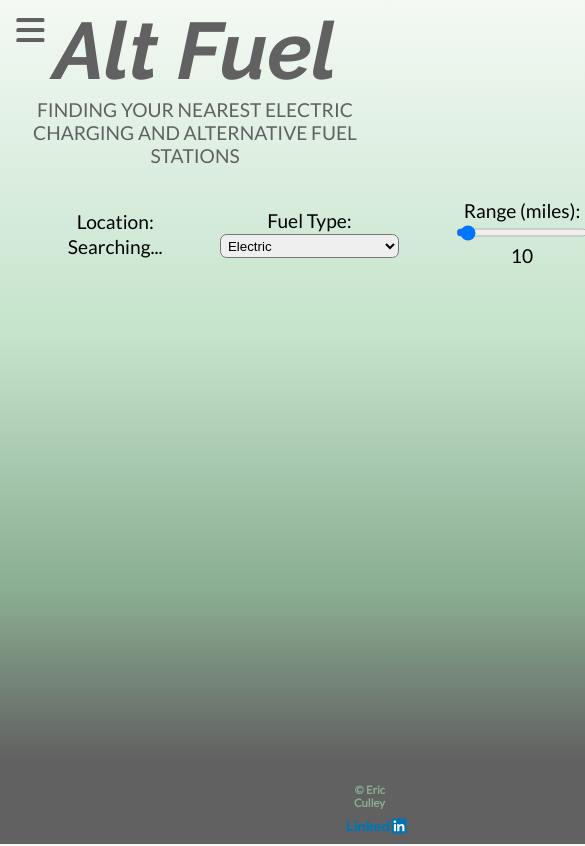
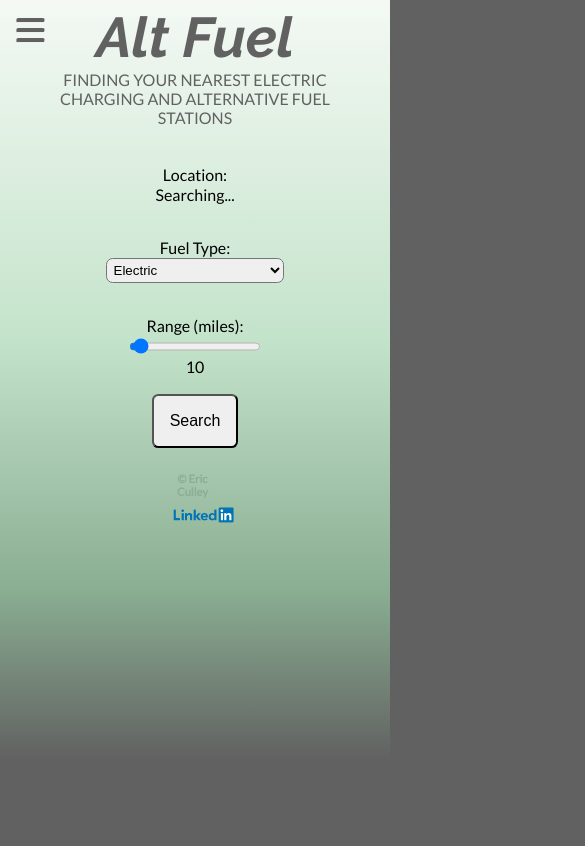
Before and after one commit to ericulley/AltFuel, a plain HTML site: page index.html in a window 390 px wide. Shown: the top 846 px of the page, 585 px wide, since content can reach past the window. Drawn offline with nearby package versions, Linux system fonts and the light colour scheme.

Commit message:
Added mobile responsiveness

```diff
--- a/index.html
+++ b/index.html
@@ -10,6 +10,11 @@
         <script src="app.js" type="text/javascript"></script>
     </head>
     <body>
+        <div class="" id="nav-tab">
+            <hr class="nav-tab-line">
+            <hr class="nav-tab-line">
+            <hr class="nav-tab-line">
+        </div>
         <nav class="">
             <div class="nav-link"><a href="https://ericulley.github.io/AltFuel">Home</a></div>
             <hr class="nav-link-hr">
@@ -21,11 +26,6 @@
             <hr class="nav-link-hr">
             <div class="nav-link"><a href="https://afdc.energy.gov/fuels/ethanol.html" target="_blank">Ethanol 85</a></div>
         </nav>
-        <div class="" id="nav-tab">
-            <hr class="nav-tab-line">
-            <hr class="nav-tab-line">
-            <hr class="nav-tab-line">
-        </div>
         <header>
             <h1>Alt Fuel</h1>
             <h2>FINDING YOUR NEAREST ELECTRIC CHARGING AND ALTERNATIVE FUEL STATIONS</h2>
--- a/style.css
+++ b/style.css
@@ -5,6 +5,10 @@
 }
 
 html {
+    background-color: #616161;
+}
+
+body {
     font-family: 'Lato', sans-serif;
     background-image: linear-gradient(
         #f4f9f4,
@@ -12,7 +16,7 @@ html {
         #8aae92 70%,
         #616161 90%
         );
-    height: 100%;
+    height: 100vh;
 }
 
 main {
@@ -90,6 +94,7 @@ h1 {
 h2 {
     font-size: 1.2em;
     font-weight: 200;
+    padding: 0 1em;
 }
 
 /* INPUT STYLES */
@@ -211,3 +216,69 @@ img {
     0% {transform: translateY(-250px) scaleY(0);}
     100% {transform: translateY(0) scaleY(1);}
 }
+
+/* Media Queries */
+@media (max-width: 800px) {
+    footer {
+        position: relative;
+        text-align: center;
+        justify-content: center;
+        margin-top: .5em;
+    }
+}
+
+@media (max-width: 730px) {
+    #input-cont {
+        align-items: start;
+        display: grid;
+        grid-template-columns: 1fr 1fr 1fr;
+        grid-template-areas:
+            "row1A row1B row1C"
+            ".submit."
+    }
+
+    .input-box {
+        font-size: 1em;
+        margin: 0 .2em;
+        padding: 1em;
+    }
+
+    #loc-cont {
+        grid-area: row1A;
+    }
+
+    #type-cont {
+        grid-area: row1B;
+    }
+
+    #range-cont {
+        grid-area: row1C;
+    }
+
+    #submit-button {
+        align-items: center;
+        grid-area: submit;
+    }
+
+    h1 {
+        font-size: 3.5em;
+    }
+
+    h2 {
+        font-size: 1em;
+        padding: 0 2em;
+    }
+}
+
+@media (max-width: 550px) {
+    #input-cont {
+        display: flex;
+        flex-direction: column;
+        align-items: center;
+    }
+    .output-row {
+        font-size: .9em;
+        padding: 1.2em .5em;
+        overflow: hidden;
+    }
+}
```
